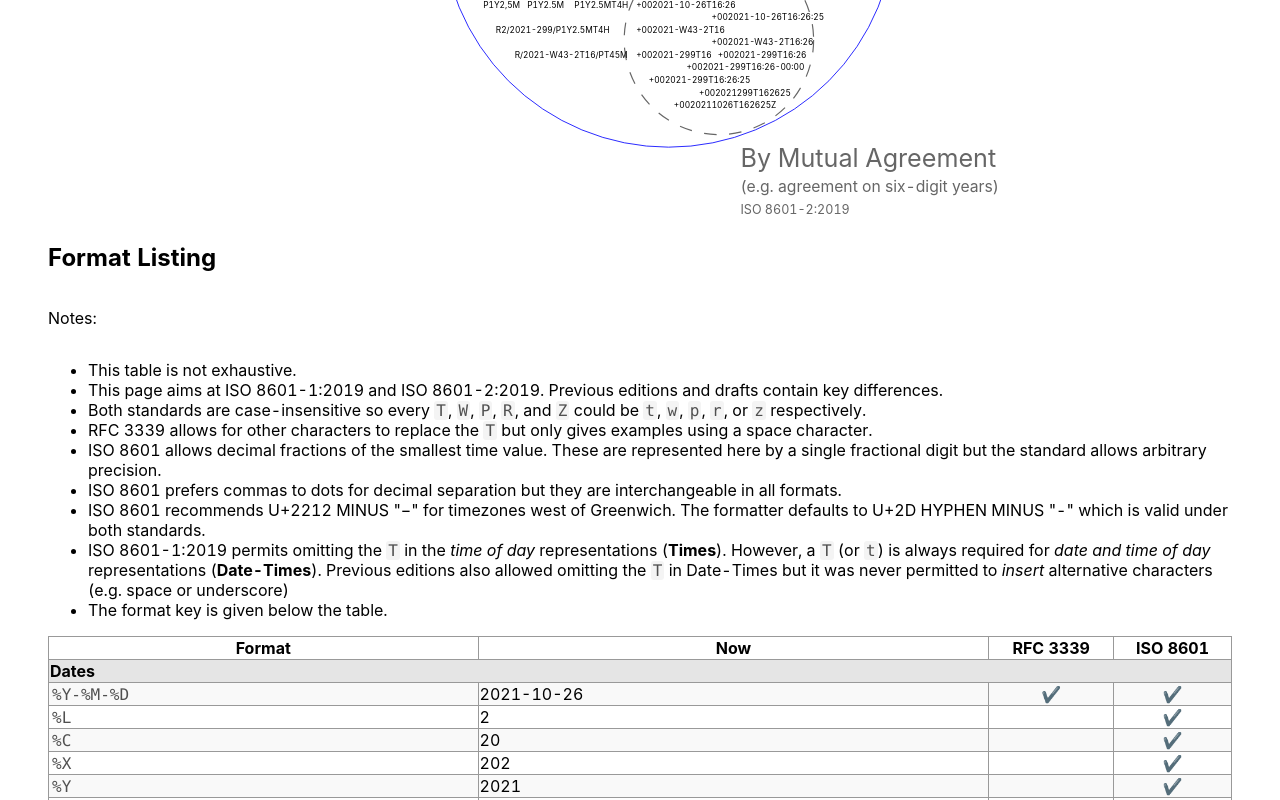
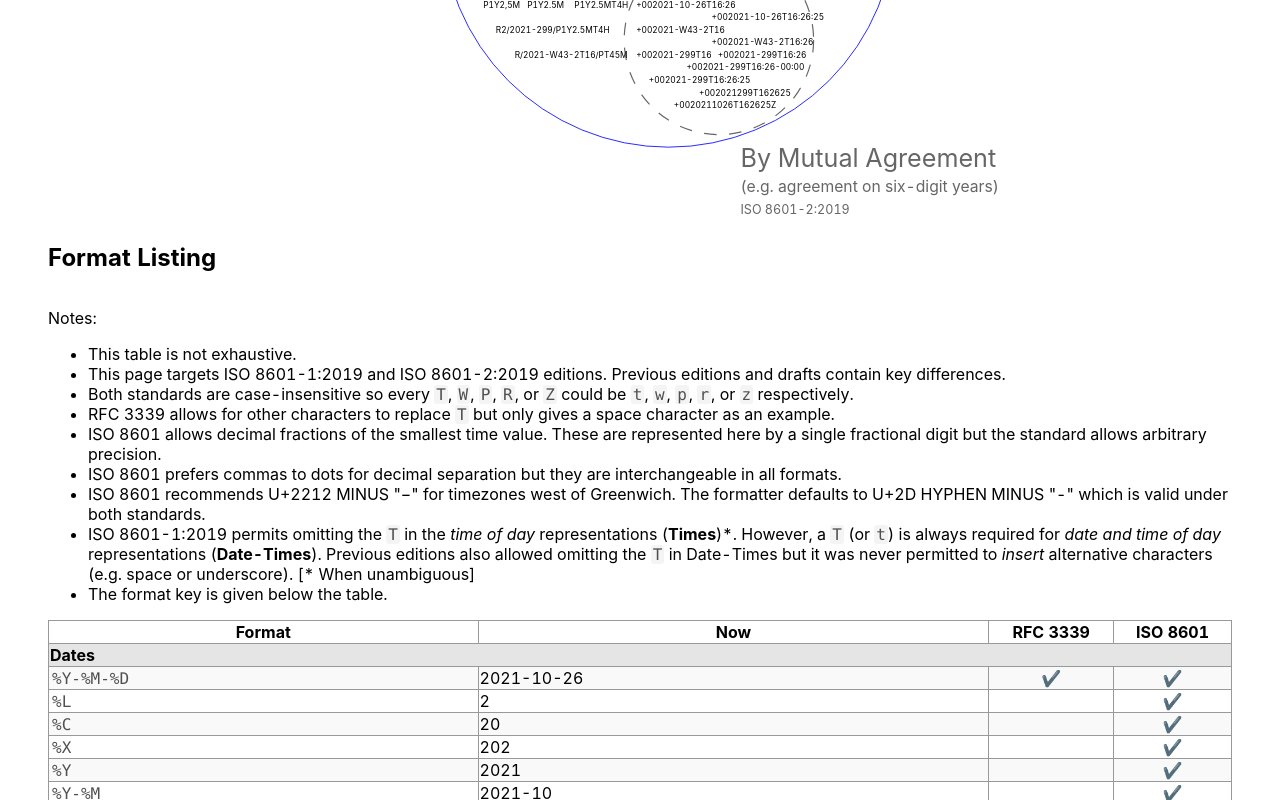
Before and after one commit to IJMacD/rfc3339-iso8601, a React (Create React App) app: page / in a window 1280 px wide. Shown: the part 459-1259 px from the top of the page. Built offline with nearby package versions, Linux system fonts and the light colour scheme.

Commit message:
Add note about T-time ambiguitites.
Closes #4

```diff
--- a/src/App.js
+++ b/src/App.js
@@ -46,16 +46,16 @@ function App() {
       <h1>RFC 3339 vs ISO 8601</h1>
       <Diagram date={now} />
       <h2>Format Listing</h2>
-      <p>Notes:</p>
+      <p style={{marginBottom:0}}>Notes:</p>
       <ul>
         <li>This table is not exhaustive.</li>
-        <li>This page aims at ISO 8601-1:2019 and ISO 8601-2:2019. Previous editions and drafts contain key differences.</li>
-        <li>Both standards are case-insensitive so every <code>T</code>, <code>W</code>, <code>P</code>, <code>R</code>, and <code>Z</code> could be <code>t</code>, <code>w</code>, <code>p</code>, <code>r</code>, or <code>z</code> respectively.</li>
-        <li>RFC 3339 allows for other characters to replace the <code>T</code> but only gives examples using a space character.</li>
+        <li>This page targets ISO 8601-1:2019 and ISO 8601-2:2019 editions. Previous editions and drafts contain key differences.</li>
+        <li>Both standards are case-insensitive so every <code>T</code>, <code>W</code>, <code>P</code>, <code>R</code>, or <code>Z</code> could be <code>t</code>, <code>w</code>, <code>p</code>, <code>r</code>, or <code>z</code> respectively.</li>
+        <li>RFC 3339 allows for other characters to replace <code>T</code> but only gives a space character as an example.</li>
         <li>ISO 8601 allows decimal fractions of the smallest time value. These are represented here by a single fractional digit but the standard allows arbitrary precision.</li>
         <li>ISO 8601 prefers commas to dots for decimal separation but they are interchangeable in all formats.</li>
         <li>ISO 8601 recommends U+2212 MINUS "−" for timezones west of Greenwich. The formatter defaults to U+2D HYPHEN MINUS "-" which is valid under both standards.</li>
-        <li>ISO 8601-1:2019 permits omitting the <code>T</code> in the <em>time of day</em> representations (<b>Times</b>). However, a <code>T</code> (or <code>t</code>) is always required for <em>date and time of day</em> representations (<b>Date-Times</b>). Previous editions also allowed omitting the <code>T</code> in Date-Times but it was never permitted to <em>insert</em> alternative characters (e.g. space or underscore)</li>
+        <li>ISO 8601-1:2019 permits omitting the <code>T</code> in the <em>time of day</em> representations (<b>Times</b>)*. However, a <code>T</code> (or <code>t</code>) is always required for <em>date and time of day</em> representations (<b>Date-Times</b>). Previous editions also allowed omitting the <code>T</code> in Date-Times but it was never permitted to <em>insert</em> alternative characters (e.g. space or underscore). [* When unambiguous]</li>
         <li>The format key is given below the table.</li>
       </ul>
       <table className="App-FormatTable">
```
